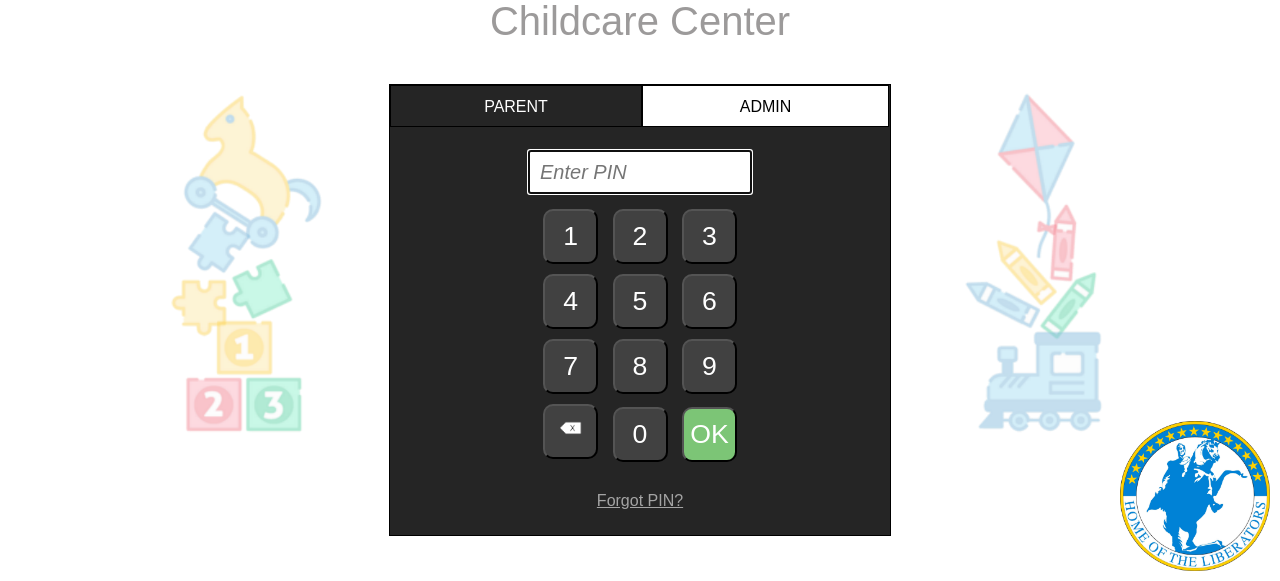
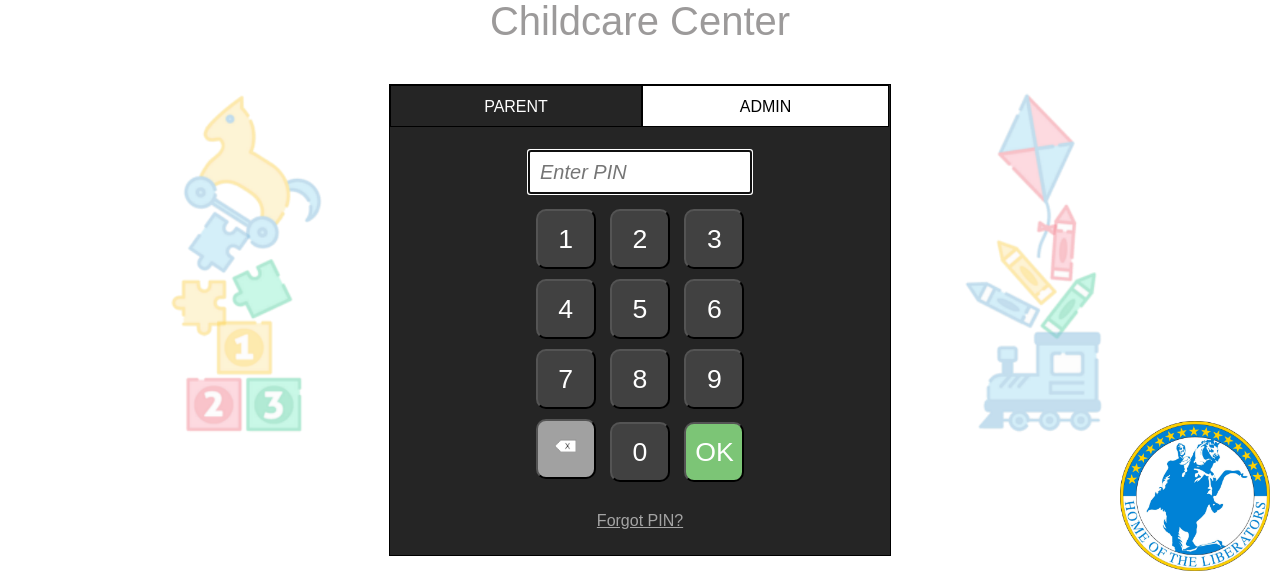
Before and after one commit to littleliberators/Check_In_System, a PHP site: page /Style.html in a window 1280 px wide. Shown: the part 219-800 px from the top of the page. Run offline with PHP 8.4, Linux system fonts and the light colour scheme.

Commit message:
Modified variable names

```diff
--- a/Style.css
+++ b/Style.css
@@ -86,8 +86,8 @@ body {
 }
 
 .key {
-  width: 55px;
-  height: 55px;
+  width: 60px;
+  height: 60px;
   margin: 5px;
   font-size: 20pt;
   border-radius: 10px;
@@ -100,8 +100,12 @@ body {
   height: auto;
 }
 
-#submit {
+#submit-button {
   background-color: #7cc576;
+}
+
+#back-button {
+  background-color: #a1a1a1;
 }
 
 #forgot-pin {
--- a/Style.html
+++ b/Style.html
@@ -46,13 +46,14 @@
               <button class="key" type="button" formaction="keypad.php"> 8</button>
               <button class="key" type="button" formaction="keypad.php"> 9</button>
               <br />
-              <button class="key" type="button" formaction="keypad.php">
-              <img id="back-arrow" src="images/Back_Arrow.png" alt="Back Arrow" /></button>
+              <button class="key" id="back-button" type="button" formaction="keypad.php">
+                <img id="back-arrow" src="images/Back_Arrow.png" alt="Back Arrow" />
+              </button>
               <button class="key" type="button" formaction="keypad.php"> 0</button>
-              <button class="key" id="submit" type="submit" formaction="keypad.php"> OK </button>
+              <button class="key" id="submit-button" type="submit" formaction="keypad.php"> OK </button>
             </div>
             <div id="forgot-pin">
-            <a href="#" id="forgot-link">Forgot PIN?</a>
+              <a href="#" id="forgot-link">Forgot PIN?</a>
             </div>
           </div>
         </form>
```
